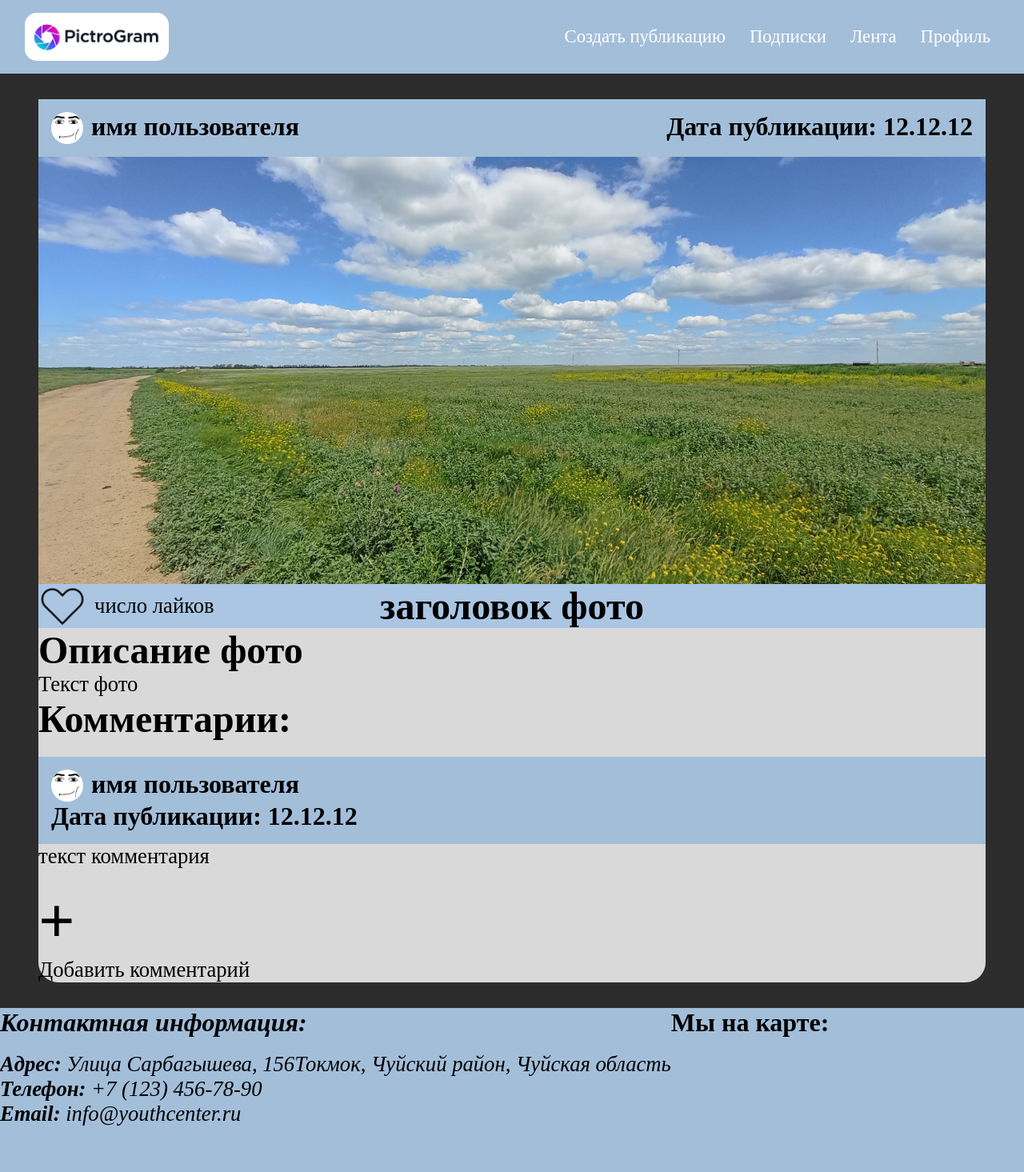
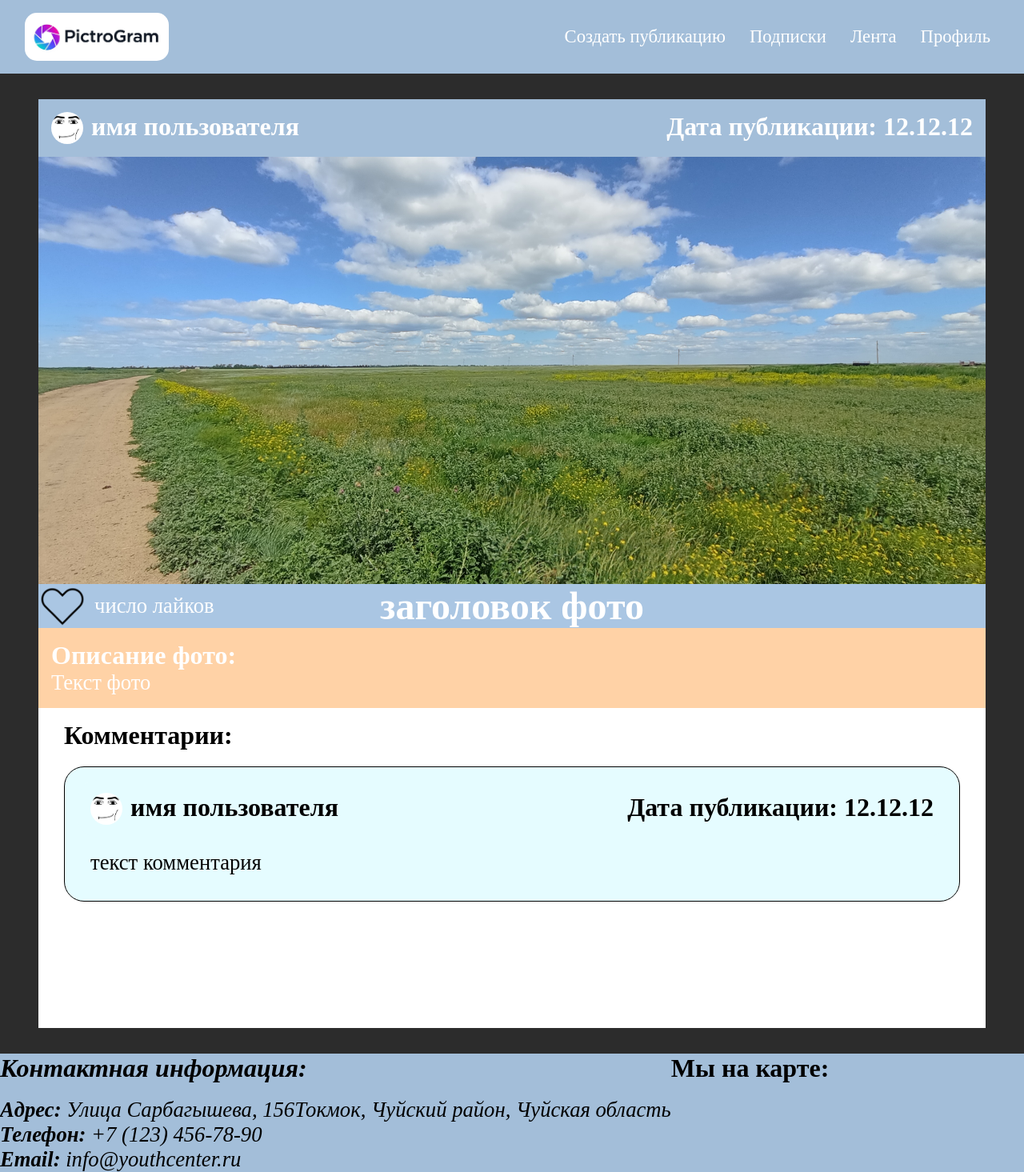
Before and after one commit to Veyyr3/Project-PictroGram, a Django app: page / in a window 1280 px wide. Shown: the whole page at 80% size. Before the commit the page ends 1407 px from the top, so only its background shows below. Run offline with Django 5.2, Linux system fonts and the light colour scheme.

Commit message:
FE: add comment style

```diff
--- a/APPS/image/templates/image/index.html
+++ b/APPS/image/templates/image/index.html
@@ -48,7 +48,7 @@
 
         {% comment %} Описание фото {% endcomment %}
         <div class="container-publication-disc">
-            <h3>Описание фото</h3>
+            <h4>Описание фото:</h4>
             <p>Текст фото</p>
         </div>
         {% comment %} КОНЕЦ Описание фото {% endcomment %}
@@ -56,7 +56,7 @@
 
         {% comment %} Комментарии {% endcomment %}
         <section class="container-comments-section">
-            <h3><b>Комментарии:</b></h3>
+            <h4>Комментарии:</h4>
 
             <!-- сами комментарий -->
             <article class="container-comment">
@@ -72,8 +72,11 @@
                 </header>
 
                 <!-- текст комментария -->
-                <p>текст комментария</p>
+                <div class="container-comment-content">
+                    <p>текст комментария</p>
+                </div>
             </article>
+            <!-- КОНЕЦ сами комментарий -->
 
             <!-- добавить комментарий -->
             <a href="#" class="link">
--- a/static/css/index_style.css
+++ b/static/css/index_style.css
@@ -581,6 +581,7 @@
 
 .container-publication {
   width: 100%;
+  color: var(--text-white);
 }
 
 .header-publication {
@@ -618,6 +619,39 @@
 .button-like img {
   width: 100%;
   height: 100%;
+}
+
+.container-publication-disc {
+  background-color: var(--div-image-disc);
+  padding: 1rem;
+}
+
+.container-comments-section {
+  padding: 1rem 2rem 1rem 2rem;
+  background-color: white;
+}
+.container-comments-section h4 {
+  color: var(--text-black);
+}
+
+.container-comment {
+  width: 100%;
+  border-radius: 25px;
+  border: 1px solid black;
+  background-color: var(--bg-form-color);
+  padding: 1rem;
+}
+.container-comment header {
+  background-color: var(--bg-form-color);
+  border-radius: inherit;
+  width: 100%;
+  flex-direction: row;
+  justify-content: space-between;
+}
+
+.container-comment-content {
+  padding: inherit;
+  color: var(--text-black);
 }
 
 /*---------------------------------VARIABLES---------------------------------*/
--- a/static/scss/_ForIndex.scss
+++ b/static/scss/_ForIndex.scss
@@ -32,9 +32,10 @@
     }
 // #endregion Фото пользователя и имя пользователя
 
-// #region главный контейнер с фото и комментариями
+// #region главный контейнер публикации
     .container-publication {
         width: 100%;
+        color: var(--text-white);
     }
 
     // шапка
@@ -86,4 +87,48 @@
             height: 100%;
         }
     }
-// #endregion главный контейнер с фото и комментариями
+
+    // Описание фото
+    .container-publication-disc {
+        background-color: var(--div-image-disc);
+        padding: 1rem;
+    }
+// #endregion главный контейнер публикации
+
+// #region главный контейнер комменариев
+    .container-comments-section {
+        padding: 1rem 2rem 1rem 2rem;
+        background-color: white;
+
+        // для заголовка
+        h4 {
+            color: var(--text-black);
+        }
+    }
+
+    // контейнер самого комментария
+    .container-comment {
+        width: 100%;
+        border-radius: 25px;
+        border: 1px solid black;
+        background-color: var(--bg-form-color);
+        padding: 1rem;
+
+        // шапка комментария
+        header {
+            background-color: var(--bg-form-color);
+            border-radius: inherit; // чтобы углы у него тоже были круглые, иначе баг
+            width: 100%;
+
+            // flex
+            flex-direction: row;
+            justify-content: space-between;
+        }
+    }
+
+    // контент комменатрия
+    .container-comment-content {
+        padding: inherit;
+        color: var(--text-black);
+    }
+// #endregion главный контейнер комменариев
```
Also changed, not shown: APPS/image/templates/image/_comment_text.html (added).
